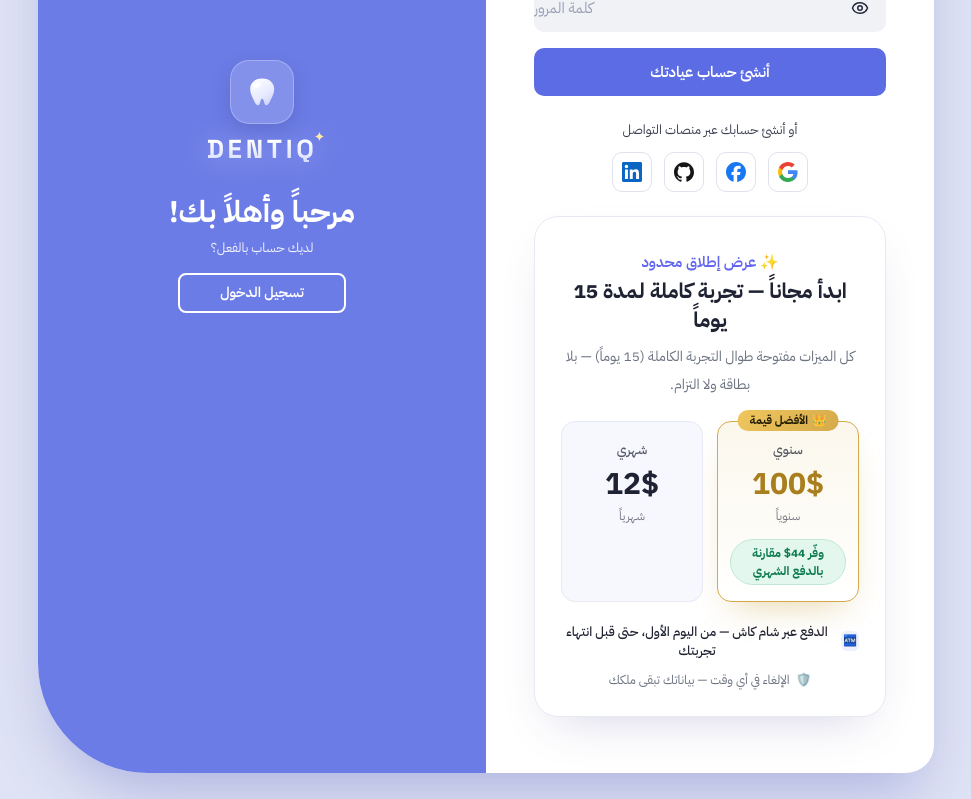
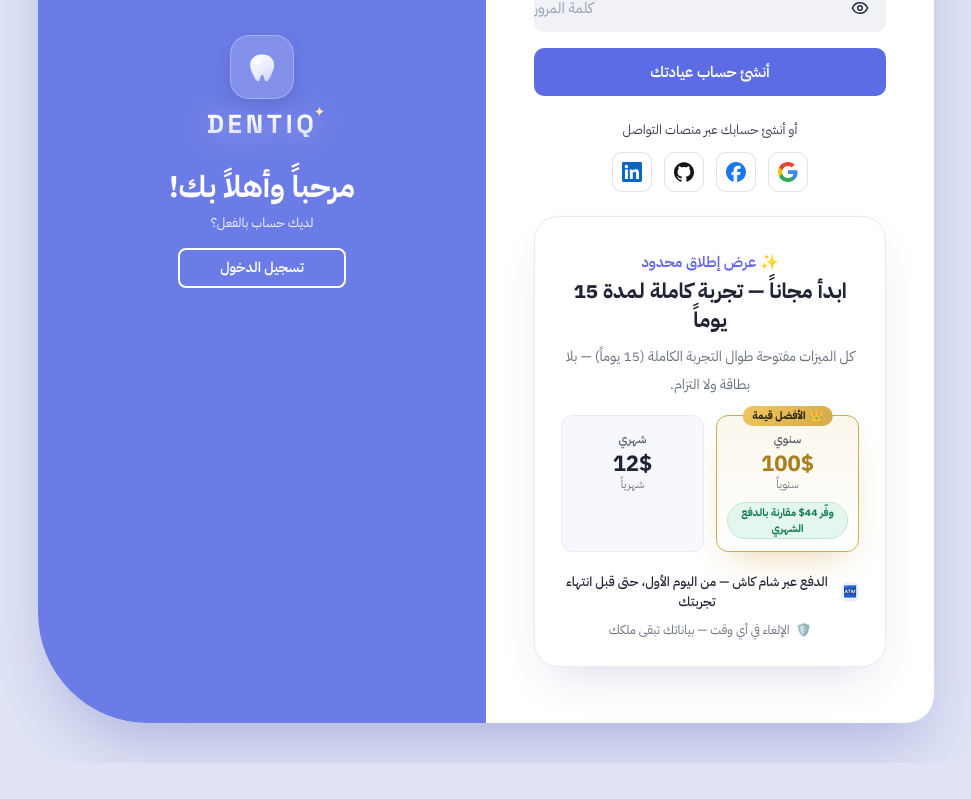
Before and after one commit to tomasloper266-svg/dental-clinic, a Next.js app: page /signup in a window 1280 px wide. Shown: the part 440-1239 px from the top of the page, without its empty margins (154-1125 px from the left). After the commit the page ends 1203 px from the top, so only its background shows below. Built offline with nearby package versions, Linux system fonts and the light colour scheme; no server answers.

Commit message:
style(signup): compact plan tiles — smaller prices and padding so tiles don't stretch tall

```diff
--- a/components/subscription/SignupPlansCard.tsx
+++ b/components/subscription/SignupPlansCard.tsx
@@ -37,7 +37,7 @@ export function SignupPlansCard() {
         {t("auth.plans.everyFeature", { days: TRIAL_DAYS })}
       </p>
 
-      <ul className="mt-[22px] grid grid-cols-2 gap-3.5">
+      <ul className="mt-4 grid grid-cols-2 gap-3">
         {PLAN_ORDER.map((name) => {
           const spec = SUBSCRIPTION_PLANS[name];
           const isYearly = name === "YEARLY";
@@ -45,7 +45,7 @@ export function SignupPlansCard() {
             <li
               key={name}
               className={cn(
-                "relative rounded-[14px] px-3 pb-4 pt-[18px] transition-all duration-200",
+                "relative rounded-xl px-2.5 pb-3 pt-3.5 transition-all duration-200",
                 "hover:-translate-y-1 hover:shadow-[0_14px_30px_-16px_rgba(79,70,229,0.35)]",
                 isYearly
                   ? "border-[1.5px] border-[#d4a94a] bg-gradient-to-b from-[#fbf7ec] to-white shadow-[0_16px_34px_-16px_rgba(196,150,40,0.45)]"
@@ -54,7 +54,7 @@ export function SignupPlansCard() {
             >
               {isYearly && (
                 <span
-                  className="absolute -top-3 left-1/2 flex -translate-x-1/2 items-center gap-1 whitespace-nowrap rounded-full px-3 py-0.5 text-[11.5px] font-bold text-[#241d05]"
+                  className="absolute -top-2.5 left-1/2 flex -translate-x-1/2 items-center gap-1 whitespace-nowrap rounded-full px-2.5 py-0.5 text-[10.5px] font-bold text-[#241d05]"
                   style={{
                     background: "linear-gradient(135deg, #f0c75e, #d4a94a)",
                   }}
@@ -63,22 +63,22 @@ export function SignupPlansCard() {
                   <span>{t("auth.plans.bestValue")}</span>
                 </span>
               )}
-              <span className="block text-[13px] font-medium text-[#1e2233]/75">
+              <span className="block text-[12px] font-medium text-[#1e2233]/75">
                 {isYearly ? t("auth.plans.yearly") : t("auth.plans.monthly")}
               </span>
               <span
                 className={cn(
-                  "mt-1.5 block text-[30px] font-extrabold leading-tight",
+                  "mt-0.5 block text-[22px] font-extrabold leading-tight",
                   isYearly ? "text-[#a97e1d]" : "text-[#1e2233]",
                 )}
               >
                 {spec.priceUsd}$
               </span>
-              <span className="mt-1 block text-[12px] text-[#1e2233]/60">
+              <span className="block text-[11px] text-[#1e2233]/60">
                 {isYearly ? t("auth.plans.perYear") : t("auth.plans.perMonth")}
               </span>
               {isYearly && (
-                <span className="mt-3.5 inline-block rounded-full border border-[#bfe9d4] bg-[#e3f7ee] px-3.5 py-1 text-[12px] font-bold text-[#0d7a4f]">
+                <span className="mt-2 inline-block rounded-full border border-[#bfe9d4] bg-[#e3f7ee] px-2.5 py-0.5 text-[10.5px] font-bold text-[#0d7a4f]">
                   {t("auth.plans.saveYearly", { amount: savings })}
                 </span>
               )}
```
